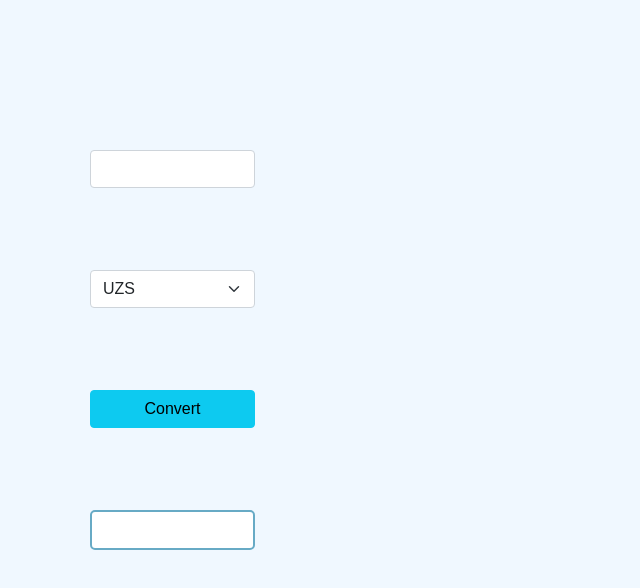
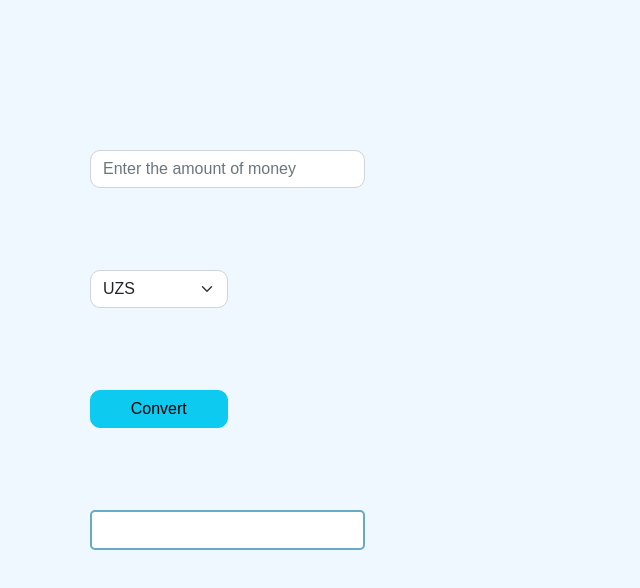
Before and after one commit to Ruzimurodov/7-dars, a plain HTML site: page index.html in a window 1280 px wide. Shown: the whole page, without its empty margins (0-640 px from the left). Drawn offline with Linux system fonts and the light colour scheme.

Commit message:
Add html and css file changes

```diff
--- a/index.html
+++ b/index.html
@@ -13,20 +13,19 @@
   <div class="container">
     <form class="form" method="post" autocomplete="off">
 
-      <input class="form__input form-control" type="number" min="0" name="amount_of_money" aria-label="Enter the amount of money
-      enter the amount of money">
+      <input class="form__input form-control w-50" type="number" min="0" name="amount_of_money" placeholder="Enter the amount of money" aria-label="Enter the amount of money">
 
-      <select class="form__select form-select" name="currency_exchange">
+      <select class="form__select form-select w-25" name="currency_exchange">
         <option value="10869.6">UZS</option>
         <option value="0.881">EURO</option>
         <option value="80.45">RUB</option>
       </select>
 
-      <button class="form__button btn btn-info" type="submit">
+      <button class="form__button btn btn-info w-25" type="submit">
         Convert
       </button>
 
-      <span class="form__result"></span>
+      <span class="form__result w-50"></span>
   </form>
   </div>
 
--- a/scss/blocks/_header.scss
+++ b/scss/blocks/_header.scss
@@ -12,7 +12,7 @@ body {
 }
 
 .form__input, .form__select, .form__button, .form__result {
-    width: 30%;
+    border-radius: 10px;
 }
 
 .form__result {
```
Also changed, not shown: css/main.css, 1 other file.
